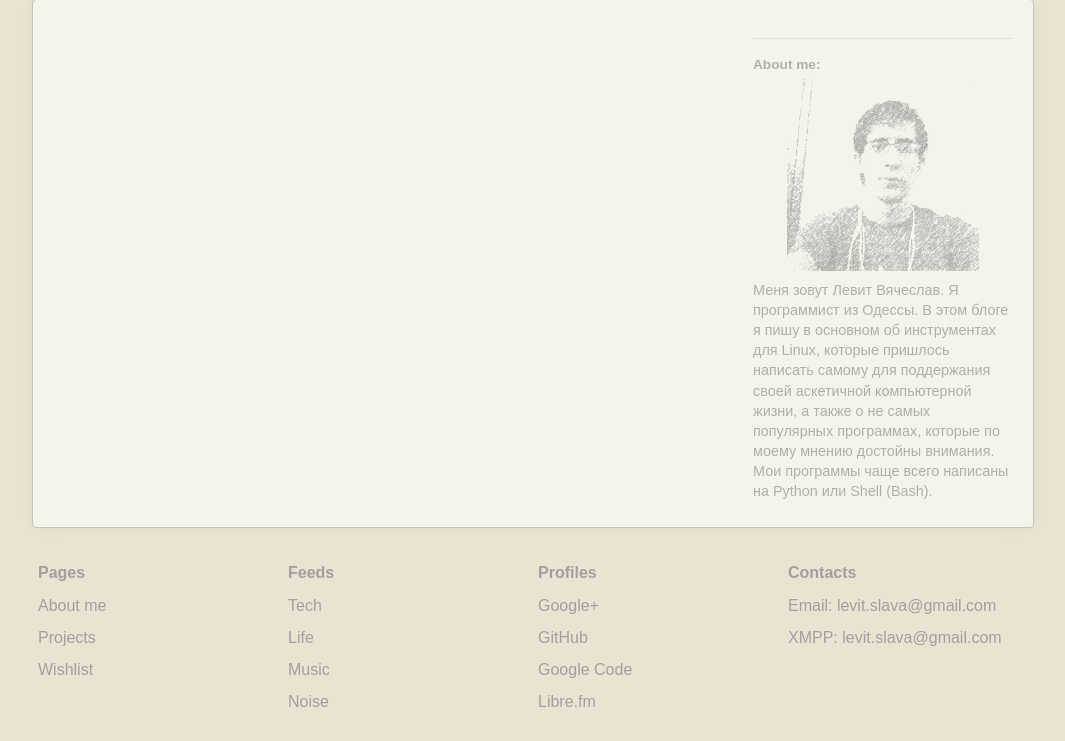
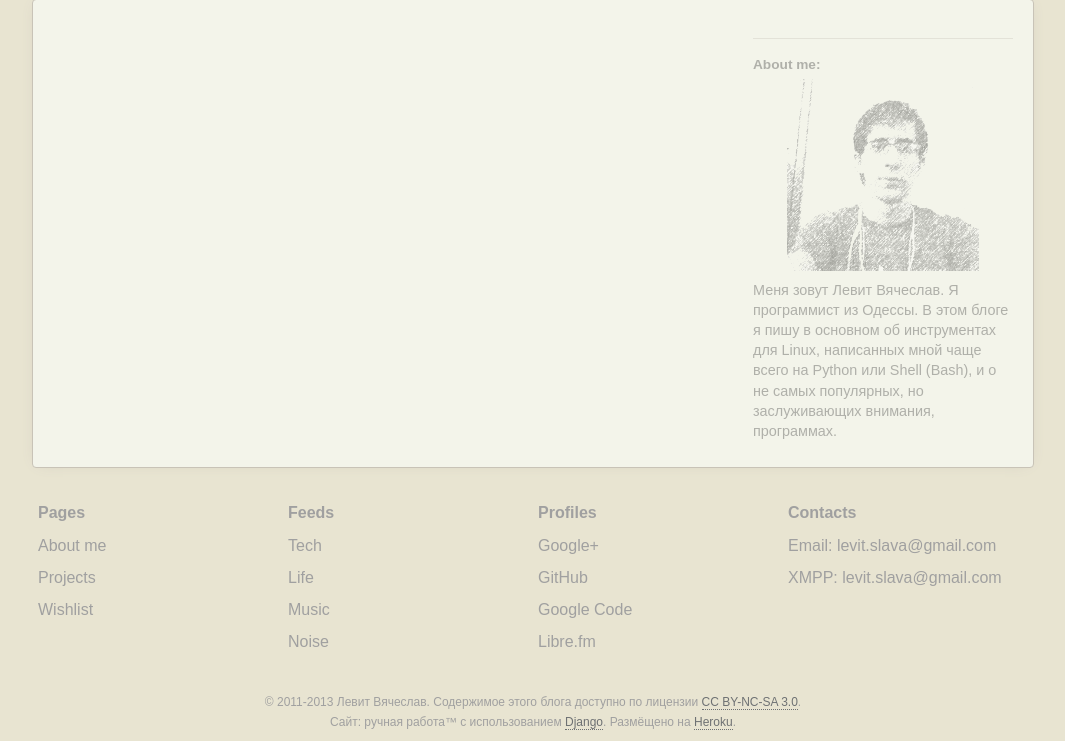
Before and after one commit to vlevit/vlevit.org, a Django app: template templates/tech_base.html in a window 1280 px wide. Shown: the part 67-808 px from the top of the page, without its empty margins (107-1172 px from the left). Run offline with Django 3.2, Linux system fonts and the light colour scheme; the template is opened without the code that fills it, so the values that code supplies are empty; parts of the project's set-up code (start-up, migrations or seed data) failed here and were passed over.

Commit message:
Templates: change wording in about.html

```diff
--- a/templates/about.html
+++ b/templates/about.html
@@ -11,16 +11,14 @@
 
         My name is Vyacheslav Levit and I am a programmer from Odessa, Ukraine.
         I write here mostly on Linux, Shell (Bash), and Python tools I have
-        developed or I just found useful and felt like they worth more
-        attention.
+        developed or I discovered and felt like they worth more attention.
 
     {% else %} {# "ru" #}
 
         Меня зовут Левит Вячеслав. Я программист из Одессы. В этом блоге я пишу
-        в основном об инструментах для Linux, которые пришлось написать самому
-        для поддержания своей аскетичной компьютерной жизни, а также о не самых
-        популярных программах, которые по моему мнению достойны внимания. Мои
-        программы чаще всего написаны на Python или Shell (Bash).
+        в основном об инструментах для Linux, написанных мной чаще всего на
+        Python или Shell (Bash), и о не самых популярных, но заслуживающих
+        внимания, программах.
 
     {% endif %}
     </p>
```
